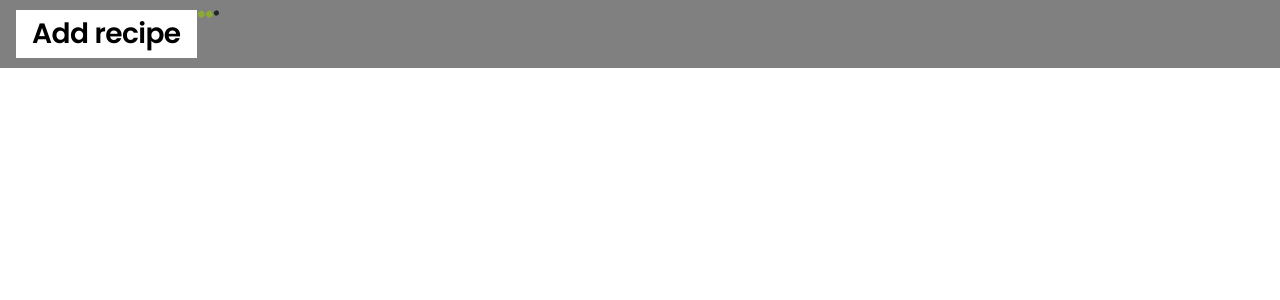
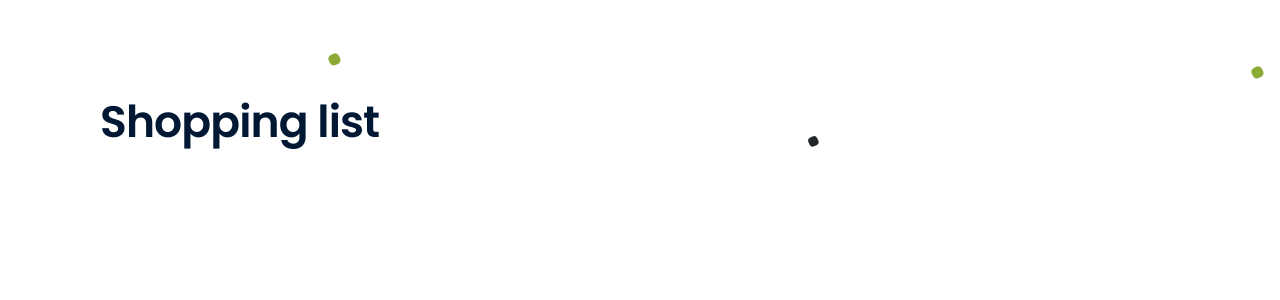
Before and after one commit to 11Anatoliy11/SoYummy-project, a React (Create React App) app: page / in a window 1280 px wide. Shown: the top 300 px of the page. Built offline with nearby package versions, Linux system fonts and the light colour scheme.

Commit message:
complete PageTitleSection

```diff
--- a/src/components/App.jsx
+++ b/src/components/App.jsx
@@ -16,7 +16,7 @@ export const App = () => {
       // }}
     >
       <PageTitleSection
-      text= "Add recipe"
+      text= "Shopping list"
       paddingBottom= "50px"
       />
     </div>
--- a/src/components/PageTitleSection/PageTitleSection.jsx
+++ b/src/components/PageTitleSection/PageTitleSection.jsx
@@ -3,19 +3,18 @@ import { ReactComponent as Rectangle } from '../../images/svg/rectangle.svg';
 import { ReactComponent as Sphere } from '../../images/svg/round.svg';
 
 export default function PageTitleSection({
-  text,
-  paddingBottom,
+  text
 }) {
   return (
     <>
     <TitleContainer>
-      <Title
-        paddingBottom={paddingBottom}>
+      <Title>
         {text}
       </Title>
-      <Rectangle/>
-      <Rectangle/>
-      <Sphere/>
+      <Rectangle className='firstRectangleIcon'/>
+      <Rectangle className='secondRectangleIcon'/>
+      <Sphere className='sphereIcon'/>
+      <Rectangle className='thirdRectangleIcon'/>
       </TitleContainer>
     </>
   );
--- a/src/components/PageTitleSection/PageTitleSection.styled.jsx
+++ b/src/components/PageTitleSection/PageTitleSection.styled.jsx
@@ -1,53 +1,99 @@
 import styled from '@emotion/styled';
 
 export const TitleContainer = styled.div`
-  position:relative;
+  position: relative;
   max-width: 767.9px;
-  padding: 12px 20px;
-  margin: 0 auto;
-  display: flex;
-  background-color: gray;;
 
   @media (min-width: 768px) {
     max-width: 1280px;
-    padding: 10px 32px;
   }
   @media (min-width: 1280px) {
     max-width: 1980px;
-    padding: 10px 16px;
+  }
+  .firstRectangleIcon {
+    position: absolute;
+    top: 12px;
+    left: 120px;
+    width: 8px;
+    height: 8px;
+    fill: #8baa36;
+    @media (min-width: 768px) {
+      top: 21px;
+      left: 219px;
+      width: 14px;
+      height: 14px;
+    }
+    @media (min-width: 1280px) {
+      top: 52px;
+      left: 327px;
+    }
+  }
+  .secondRectangleIcon {
+    position: absolute;
+    top: 45px;
+    left: 349px;
+    width: 8px;
+    height: 8px;
+    fill: #8baa36;
+    @media (min-width: 768px) {
+      top: 34px;
+      left: 726px;
+      width: 14px;
+      height: 14px;
+    }
+    @media (min-width: 1280px) {
+      top: 65px;
+      left: 1250px;
+    }
+  }
+  .sphereIcon {
+    position: absolute;
+    top: 78px;
+    left: 247px;
+    width: 6px;
+    height: 6px;
+
+    @media (min-width: 768px) {
+      display: none;
+    }
+  }
+  .thirdRectangleIcon {
+    display: none;
+
+    @media (min-width: 768px) {
+      position: absolute;
+      top: 91px;
+      left: 437px;
+      display: block;
+      fill: #22252a;
+      width: 12px;
+      height: 12px;
+    }
+    @media (min-width: 1280px) {
+      display: block;
+      top: 135px;
+      left: 807px;
+    }
   }
 `;
-// export const Rectangle = styled.svg`
-//   width:20px;
-//   @media (min-width: 768px) {
-//     width:40px;
-//   }
-//   @media (min-width: 1280px) {
-//     width:50px;
-//   }
-// `;
 
 export const Title = styled.h1`
   padding-top: 50px;
   padding-left: 16px;
-  padding-bottom: ${props => props.paddingBottom};
   font-weight: 600;
   font-size: 28px;
   line-height: 1;
   letter-spacing: -0.02em;
-
-
-
-  display: flex;
-
-  background-color: #ffffff;
+  color: #001833;
 
   @media (min-width: 768px) {
-    max-width: 1280px;
-    padding: 10px 32px;
+    padding-top: 72px;
+    padding-left: 32px;
+    font-size: 32px;
   }
   @media (min-width: 1280px) {
-    max-width: 1980px;
-    padding: 10px 16px;
+    padding-top: 100px;
+    padding-left: 100px;
+    font-size: 44px;
   }
 `;
```
Also changed, not shown: src/images/svg/rectangle.svg.
